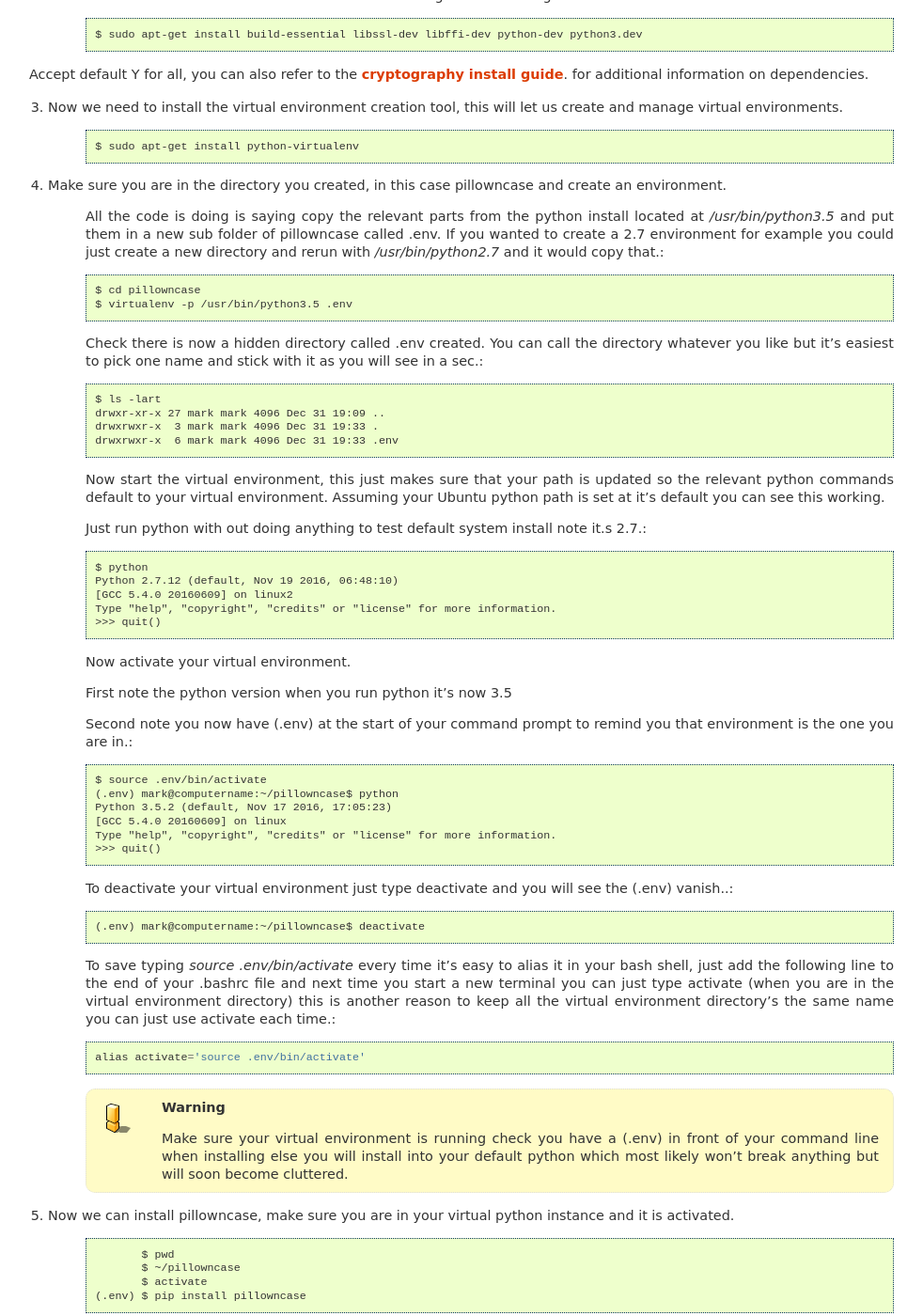
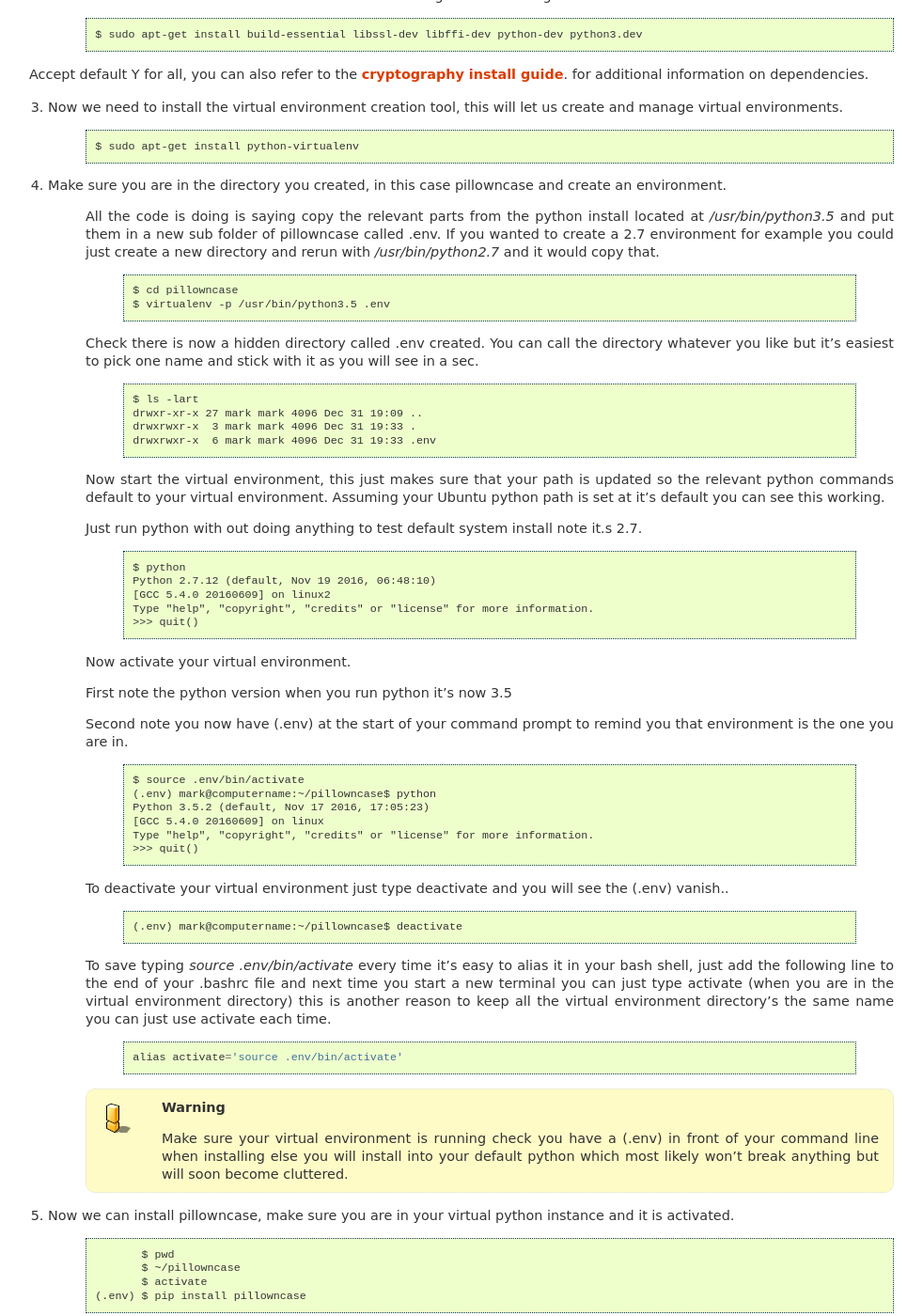
Before and after one commit to ArchageXIII/pillowncase, a Sphinx documentation site: the page built from docs/install.rst, in a window 1280 px wide and 1400 px high, scrolled down 518 px. Shown: the whole window at 94% size, without its empty margins (129-1111 px from the left). Built offline with Sphinx 7.4.7, drawn with Linux system fonts in a browser that asks for light colours; some of the changed text lies outside the part shown.

Commit message:
more documentation

```diff
--- a/README.rst
+++ b/README.rst
@@ -46,4 +46,8 @@ After that I'm going to have a go at doing a GUI.
 
 have a look through the rest of the documentation and code and feel free to fork it.
 
-.. _todo: TODO
+----------
+to do list
+----------
+
+`to do <todo.rst>`_
--- a/docs/install.rst
+++ b/docs/install.rst
@@ -19,7 +19,7 @@ Installation Ubuntu 16.04 LTS
 
 		::
 
-		$ mkdir pillowncase
+			$ mkdir pillowncase
 
 	2. pillowncase has two dependencies 'pillow' and 'cryptography'.
 
@@ -33,56 +33,68 @@ Installation Ubuntu 16.04 LTS
 
 		::
 
-		$ sudo apt-get install python-virtualenv
+			$ sudo apt-get install python-virtualenv
 
 	4. Make sure you are in the directory you created, in this case pillowncase and create an environment.
 
 		All the code is doing is saying copy the relevant parts from the python install located at */usr/bin/python3.5* and put them in a new sub folder of pillowncase called .env.
-		If you wanted to create a 2.7 environment for example you could just create a new directory and rerun with */usr/bin/python2.7* and it would copy that.::
+		If you wanted to create a 2.7 environment for example you could just create a new directory and rerun with */usr/bin/python2.7* and it would copy that.
 
-			$ cd pillowncase
-			$ virtualenv -p /usr/bin/python3.5 .env
+			::
 
-		Check there is now a hidden directory called .env created.  You can call the directory whatever you like but it's easiest to pick one name and stick with it as you will see in a sec.::
+				$ cd pillowncase
+				$ virtualenv -p /usr/bin/python3.5 .env
 
-			$ ls -lart
-			drwxr-xr-x 27 mark mark 4096 Dec 31 19:09 ..
-			drwxrwxr-x  3 mark mark 4096 Dec 31 19:33 .
-			drwxrwxr-x  6 mark mark 4096 Dec 31 19:33 .env
+		Check there is now a hidden directory called .env created.  You can call the directory whatever you like but it's easiest to pick one name and stick with it as you will see in a sec.
+
+			::
+
+				$ ls -lart
+				drwxr-xr-x 27 mark mark 4096 Dec 31 19:09 ..
+				drwxrwxr-x  3 mark mark 4096 Dec 31 19:33 .
+				drwxrwxr-x  6 mark mark 4096 Dec 31 19:33 .env
 
 
 		Now start the virtual environment, this just makes sure that your path is updated so the relevant python commands default to your virtual environment.  Assuming your Ubuntu python path is set at it's default you can see this working.
 
-		Just run python with out doing anything to test default system install note it.s 2.7.::
+		Just run python with out doing anything to test default system install note it.s 2.7.
 
-			$ python
-			Python 2.7.12 (default, Nov 19 2016, 06:48:10)
-			[GCC 5.4.0 20160609] on linux2
-			Type "help", "copyright", "credits" or "license" for more information.
-			>>> quit()
+			::
+
+				$ python
+				Python 2.7.12 (default, Nov 19 2016, 06:48:10)
+				[GCC 5.4.0 20160609] on linux2
+				Type "help", "copyright", "credits" or "license" for more information.
+				>>> quit()
 
 		Now activate your virtual environment.
 
 		First note the python version when you run python it's now 3.5
 
-		Second note you now have (.env) at the start of your command prompt to remind you that environment is the one you are in.::
+		Second note you now have (.env) at the start of your command prompt to remind you that environment is the one you are in.
 
-			$ source .env/bin/activate
-			(.env) mark@computername:~/pillowncase$ python
-			Python 3.5.2 (default, Nov 17 2016, 17:05:23)
-			[GCC 5.4.0 20160609] on linux
-			Type "help", "copyright", "credits" or "license" for more information.
-			>>> quit()
+			::
 
-		To deactivate your virtual environment just type deactivate and you will see the (.env) vanish..::
+				$ source .env/bin/activate
+				(.env) mark@computername:~/pillowncase$ python
+				Python 3.5.2 (default, Nov 17 2016, 17:05:23)
+				[GCC 5.4.0 20160609] on linux
+				Type "help", "copyright", "credits" or "license" for more information.
+				>>> quit()
 
-			(.env) mark@computername:~/pillowncase$ deactivate
+		To deactivate your virtual environment just type deactivate and you will see the (.env) vanish..
+
+			::
+
+				(.env) mark@computername:~/pillowncase$ deactivate
 
 		To save typing *source .env/bin/activate* every time it's easy to alias it in your bash shell, just add the following line to the end of your .bashrc file
 		and next time you start a new terminal you can just type activate (when you are in the virtual environment directory) this is another reason to keep
-		all the virtual environment directory's the same name you can just use activate each time.::
+		all the virtual environment directory's the same name you can just use activate each time.
 
-			alias activate='source .env/bin/activate'
+			::
+
+				alias activate='source .env/bin/activate'
 
 		.. warning:: Make sure your virtual environment is running check you have a (.env) in front of your command line when installing else you will install into your default python which most likely won't break anything but will soon become cluttered.
 
@@ -156,7 +168,9 @@ Installation Windows 10
 
 	4. Change to your new directory and create a virtual Python environment, all this command is doing is copying the parts it needs from your python install to make a clean virtual environment.
 
-		If you have multiple Python environments installed you can just select the one you want, in my case I'm choosing 3.5, update the path to reflect your install.::
+		If you have multiple Python environments installed you can just select the one you want, in my case I'm choosing 3.5, update the path to reflect your install.
+
+		::
 
 			PS C:\Users\mark> cd .\pillowncase\
 			PS C:\Users\mark\pillowncase> virtualenv -p 'C:\Users\mark\AppData\Local\Programs\Python\Python35\python.exe' .env
@@ -168,7 +182,9 @@ Installation Windows 10
 		Because of windows security it won't let you run scripts by default in powershell even if they are signed so you need to elevate the privileges.
 		Right click on the powershell icon and select run as administrator this will open a new powershell command prompt, now run the following, I selected All
 		but pick the one that you are happy with.  You can read the official explanation on the `virtualenv site <https://virtualenv.pypa.io/en/stable/userguide/>`_.
-		however the recommendation there of using AllSigned did not work for me on windows 10 you only have to do this once but be aware of the implications.::
+		however the recommendation there of using AllSigned did not work for me on windows 10 you only have to do this once but be aware of the implications.
+
+		::
 
 			PS C:\Users\mark\pillowncase> Set-ExecutionPolicy RemoteSigned
 
@@ -180,7 +196,9 @@ Installation Windows 10
 			Type "help", "copyright", "credits" or "license" for more information.
 			>>> quit()
 
-		To quite the environment type deactivate you will see the (.env) vanish.::
+		To quite the environment type deactivate you will see the (.env) vanish.
+
+		::
 
 			(.env) PS C:\Users\mark\pillowncase> deactivate
 			PS C:\Users\mark\pillowncase>
```
